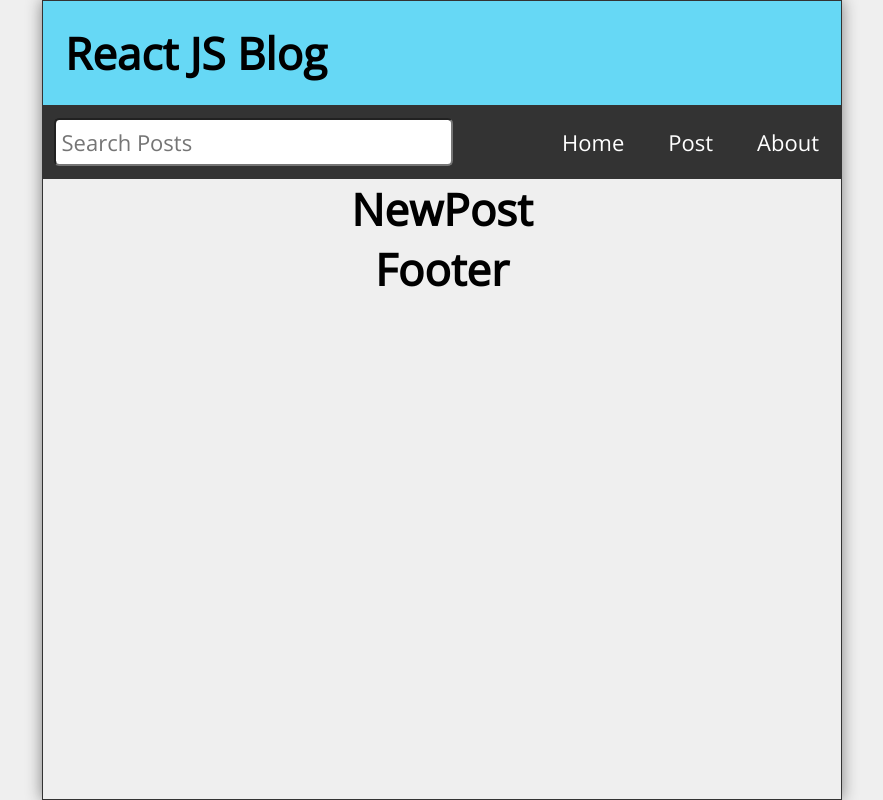
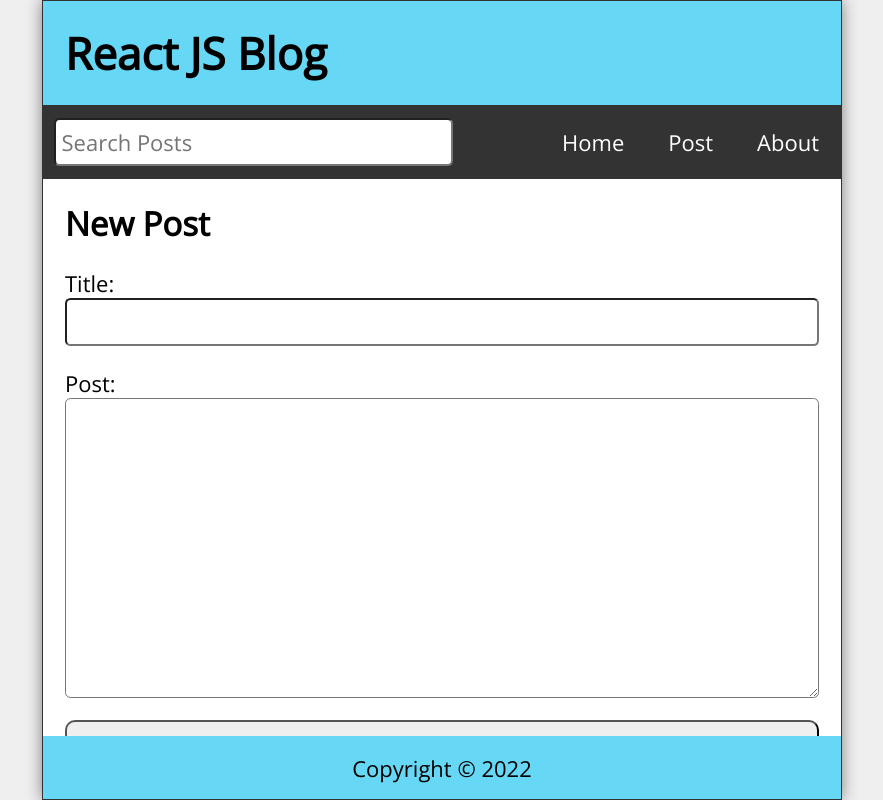
Before and after one commit to Jade1724/blog-app-v5-router, a React (Create React App) app: page /post in a window 1280 px wide. Shown: the whole page, without its empty margins (198-1081 px from the left). Built offline with nearby package versions, Linux system fonts and the light colour scheme.

Commit message:
Implemented components of the blog app

```diff
--- a/package.json
+++ b/package.json
@@ -6,6 +6,7 @@
     "@testing-library/jest-dom": "^5.16.4",
     "@testing-library/react": "^13.3.0",
     "@testing-library/user-event": "^13.5.0",
+    "date-fns": "^2.28.0",
     "react": "^18.1.0",
     "react-dom": "^18.1.0",
     "react-router-dom": "^5.3.3",
--- a/src/About.js
+++ b/src/About.js
@@ -1,7 +1,8 @@
 const About = () => {
   return (
-    <main>
-        <h1>About</h1>
+    <main className="About">
+        <h2>About</h2>
+        <p style={{marginTop: "1rem" }}>this blog app is a project in the Learn React tutorial series.</p>
     </main>
   )
 }
--- a/src/App.js
+++ b/src/App.js
@@ -8,6 +8,7 @@ import About from "./About";
 import Missing from "./Missing";
 import { Route, Switch, useHistory } from "react-router-dom";
 import { useState, useEffect } from "react";
+import { format } from 'date-fns';
 
 function App() {
   const [posts, setPosts] = useState([
@@ -15,49 +16,77 @@ function App() {
       id: 1,
       title: "My First Post",
       datetime: "July 01, 2021 11:17:36 AM",
-      body: "Lorem ipsum dolor sit amet consectetur adipisicing elit. Quis consequatur expedita, assumenda similique non optio! Modi nesciunt excepturi corrupti atque blanditiis quo nobis, non optio quae possimus illum exercitationem ipsa!"
+      body: "Lorem ipsum dolor sit amet consectetur adipisicing elit. Quis consequatur expedita, assumenda similique non optio! Modi nesciunt excepturi corrupti atque blanditiis quo nobis, non optio quae possimus illum exercitationem ipsa!",
     },
     {
       id: 2,
       title: "My 2nd Post",
       datetime: "July 01, 2021 11:17:36 AM",
-      body: "Lorem ipsum dolor sit amet consectetur adipisicing elit. Quis consequatur expedita, assumenda similique non optio! Modi nesciunt excepturi corrupti atque blanditiis quo nobis, non optio quae possimus illum exercitationem ipsa!"
+      body: "Lorem ipsum dolor sit amet consectetur adipisicing elit. Quis consequatur expedita, assumenda similique non optio! Modi nesciunt excepturi corrupti atque blanditiis quo nobis, non optio quae possimus illum exercitationem ipsa!",
     },
     {
       id: 3,
       title: "My 3rd Post",
       datetime: "July 01, 2021 11:17:36 AM",
-      body: "Lorem ipsum dolor sit amet consectetur adipisicing elit. Quis consequatur expedita, assumenda similique non optio! Modi nesciunt excepturi corrupti atque blanditiis quo nobis, non optio quae possimus illum exercitationem ipsa!"
+      body: "Lorem ipsum dolor sit amet consectetur adipisicing elit. Quis consequatur expedita, assumenda similique non optio! Modi nesciunt excepturi corrupti atque blanditiis quo nobis, non optio quae possimus illum exercitationem ipsa!",
     },
     {
       id: 4,
       title: "My Fourth Post",
       datetime: "July 01, 2021 11:17:36 AM",
-      body: "Lorem ipsum dolor sit amet consectetur adipisicing elit. Quis consequatur expedita, assumenda similique non optio! Modi nesciunt excepturi corrupti atque blanditiis quo nobis, non optio quae possimus illum exercitationem ipsa!"
-    }
+      body: "Lorem ipsum dolor sit amet consectetur adipisicing elit. Quis consequatur expedita, assumenda similique non optio! Modi nesciunt excepturi corrupti atque blanditiis quo nobis, non optio quae possimus illum exercitationem ipsa!",
+    },
   ]);
-  const [search, setSearch] = useState('');
+  const [search, setSearch] = useState("");
   const [searchResults, setSearchResults] = useState([]);
+  const [postTitle, setPostTitle] = useState("");
+  const [postBody, setPostBody] = useState("");
   const history = useHistory();
 
+  useEffect(() => {
+    const filteredResults = posts.filter(post =>
+      ((post.body).toLowerCase()).includes(search.toLowerCase())
+      || ((post.title).toLowerCase()).includes(search.toLowerCase()));
+
+      setSearchResults(filteredResults.reverse());
+  }, [posts, search]);
+
+  const handleSubmit = (e) => {
+    e.preventDefault();
+    const id = posts.length ? posts[posts.length - 1].id + 1 : 1;
+    const datetime = format(new Date(), 'MMM dd, yyyy pp');
+    const newPost = {id, title: postTitle, datetime, body: postBody};
+    const allPosts = [...posts, newPost];
+    setPosts(allPosts);
+    setPostTitle('');
+    setPostBody('');
+    history.push('/');
+  };
+
   const handleDelete = (id) => {
-    const postsList = posts.filter(post => post.id !== id);
+    const postsList = posts.filter((post) => post.id !== id);
     setPosts(postsList);
-    history.push('/');
-  }
+    history.push("/");
+  };
   return (
     <div className="App">
-      <Header title="React JS Blog"/>
-      <Nav search={search} setSearch={setSearch}/>
+      <Header title="React JS Blog" />
+      <Nav search={search} setSearch={setSearch} />
       <Switch>
         <Route exact path="/">
-          <Home posts={posts} />
+          <Home posts={searchResults} />
         </Route>
         <Route exact path="/post">
-          <NewPost />
+          <NewPost
+            handleSubmit={handleSubmit}
+            postTitle={postTitle}
+            setPostTitle={setPostTitle}
+            postBody={postBody}
+            setPostBody={setPostBody}
+          />
         </Route>
         <Route path="/post/:id">
-          <PostPage posts={posts} handleDelete={handleDelete}/>
+          <PostPage posts={posts} handleDelete={handleDelete} />
         </Route>
         <Route path="/about" component={About} />
         <Route path="*" component={Missing} />
--- a/src/Footer.js
+++ b/src/Footer.js
@@ -1,7 +1,8 @@
 const Footer = () => {
+  const today = new Date();
   return (
-      <footer>
-          <h1>Footer</h1>
+      <footer className="Footer">
+        <p>Copyright &copy; {today.getFullYear()}</p>
       </footer>
   )
 }
--- a/src/Missing.js
+++ b/src/Missing.js
@@ -1,6 +1,12 @@
-export const Missing = () => {
+import { Link } from 'react-router-dom';
+
+const Missing = () => {
   return (
-      <main><h1>Missing</h1></main>
+      <main className='Missing'>
+        <h2>Page Not Found</h2>
+        <p>Well, that's disappointing</p>
+        <p><Link to="/">Visit Our Homepage</Link></p>
+      </main>
   )
 }
 export default Missing
--- a/src/NewPost.js
+++ b/src/NewPost.js
@@ -1,9 +1,33 @@
-const NewPost = () => {
+const NewPost = ({
+  handleSubmit,
+  postTitle,
+  setPostTitle,
+  postBody,
+  setPostBody,
+}) => {
   return (
-    <main>
-        <h1>NewPost</h1>
+    <main className="NewPost">
+      <h2>New Post</h2>
+      <form className="newPostForm" onSubmit={handleSubmit}>
+        <label htmlFor="postTitle">Title:</label>
+        <input
+          id="postTitle"
+          type="text"
+          required
+          value={postTitle}
+          onChange={(e) => setPostTitle(e.target.value)}
+        />
+        <label htmlFor="postBody">Post:</label>
+        <textarea
+          id="postBody"
+          required
+          value={postBody}
+          onChange={(e) => setPostBody(e.target.value)}
+        ></textarea>
+        <button type="submit">Submit</button>
+      </form>
     </main>
-  )
-}
+  );
+};
 
-export default NewPost
+export default NewPost;
```
Also changed, not shown: src/Home.js (+5 -7 lines), src/Nav.js (+25 -13 lines), src/Post.js (+14 -13 lines), 1 other file (tests, documents, lock files or other folders).
